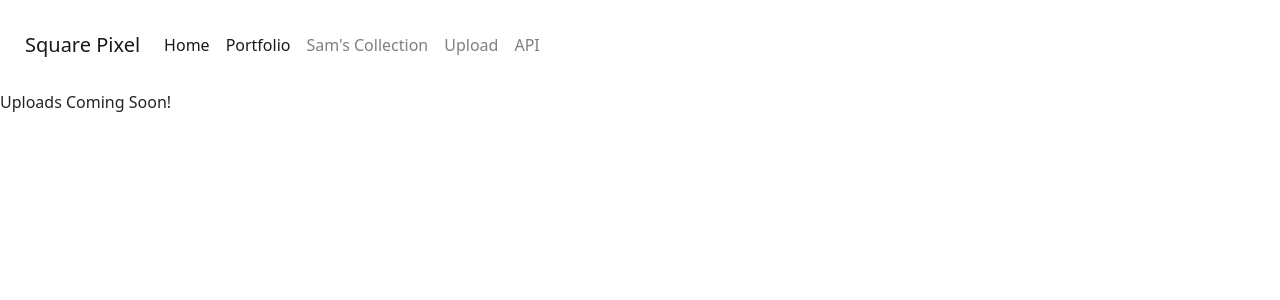
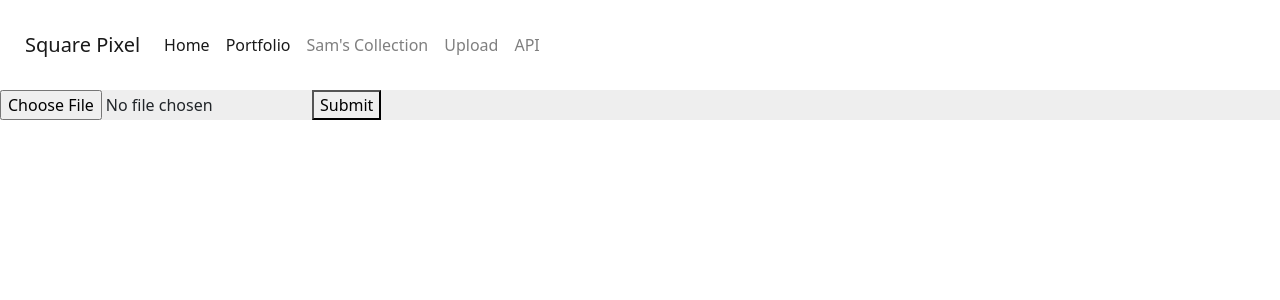
Before and after one commit to RobelTadele/SquarePixel, a React (Create React App) app in the folder ReactApp/: page /upload in a window 1280 px wide. Shown: the top 300 px of the page. Built offline with nearby package versions, Linux system fonts and the light colour scheme.

Commit message:
minor bug fixes

```diff
--- a/ReactApp/src/App.js
+++ b/ReactApp/src/App.js
@@ -3,7 +3,7 @@ import {Routes, Route} from 'react-router-dom'
 import {Home} from './Pages/Home'
 import Portfolio from './Pages/Portfolio';
 import SamsCollection from './Pages/SamsCollection';
-import Authentication from './Pages/Authentication';
+import UploadPage from './Pages/UploadPage'
 import ConsumeAPI from './Pages/ConsumeAPI';
 
 export function App() {
@@ -12,7 +12,7 @@ export function App() {
       <Route path='' element = {<Home />}></Route>
       <Route path='/portfolio' element = {<Portfolio />}></Route>
       <Route path='/Sams-Collection' element = {<SamsCollection />}></Route>
-      <Route path='/upload' element = {<Authentication />}></Route>
+      <Route path='/upload' element = {<UploadPage />}></Route>
       <Route path='/api' element = {<ConsumeAPI />}></Route>
 
     </Routes>
--- a/ReactApp/src/Components/APIendpoints.js
+++ b/ReactApp/src/Components/APIendpoints.js
@@ -6,7 +6,8 @@ const API_endpoint = {
     portfolio : APIURL,
     SamsCollection : APIURL + "/SamsCollection",
     limitedPortfolio: APIURL + "/randomImage",
-    uploads : "Coming Soon"
+    uploads : "Coming Soon",
+    presignedURLTrigger : "https://dp8l534zpa.execute-api.us-east-1.amazonaws.com/test/uploadimage"
 };
 
 export default API_endpoint;
--- a/ReactApp/src/Components/Carousel.js
+++ b/ReactApp/src/Components/Carousel.js
@@ -4,9 +4,9 @@ import { ImageCards } from './HomePage'
 
 export const Carousel = () => {
     const images = {
-        1: "https://squarepixelbucket1.s3.amazonaws.com/MainPortfolio/DSC_0215.jpg",
+        1: "https://squarepixelbucket1.s3.amazonaws.com/MainPortfolio/DSC_0544.jpg",
         2: "https://squarepixelbucket1.s3.amazonaws.com/MainPortfolio/DSC_0455.jpg",
-        3: "https://squarepixelbucket1.s3.amazonaws.com/MainPortfolio/DSC_0517.jpg"
+        3: "https://squarepixelbucket1.s3.amazonaws.com/MainPortfolio/DSC_0078.jpg"
     }
 
     return (
--- a/ReactApp/src/Pages/Authentication.js
+++ /dev/null
@@ -1,18 +0,0 @@
-import React from 'react'
-import { AuthenticationComponents } from '../Components/authenticationComponents'
-import NavBar from '../Components/NavBar'
-
-const AuthenticationPage = () => {
-  return (
-    // <AuthenticationComponents />
-    <>
-    <NavBar />
-    <div>
-      Uploads Coming Soon!
-    </div>
-    </>
-
-  )
-}
-
-export default AuthenticationPage
--- /dev/null
+++ b/ReactApp/src/Pages/UploadPage.js
@@ -0,0 +1,48 @@
+import React, { useState, useEffect } from 'react'
+import NavBar from '../Components/NavBar'
+import 'react-dropzone-uploader/dist/styles.css'
+import Dropzone from 'react-dropzone-uploader'
+import axios from 'axios';
+import API_endpoint from '../Components/APIendpoints'
+
+
+const AuthenticationPage = () => {
+  const [presigned, setpresigned] = useState(null)
+  const [selectedFile, setSelectedFile] = useState(null);
+
+  // Store Selected images
+  const handleImageUpload = (event) => {
+    setSelectedFile(event.target.files[0]);
+  };
+
+  // Fetch PresignedURL from API Gateway
+  const fetchPresignedURL = async (event) => {
+    event.preventDefault();
+    try {
+      const res = await axios.get(API_endpoint.presignedURLTrigger);
+      setpresigned(res.data.body)
+      const formData = new FormData();
+
+      formData.append("image", selectedFile);
+      const submitted = await axios.post(presigned.URL, formData).then((response) => {
+        console.log(response);
+      });
+
+    } catch (err) {
+      console.log(err, "Failed to Upload Image")
+    }
+  };
+
+
+  return (
+    <>
+      <NavBar />
+      <form>
+        <input type="file" onChange={handleImageUpload} />
+        <button type="submit" onClick={fetchPresignedURL}>Submit</button>
+      </form>
+    </>
+  )
+}
+
+export default AuthenticationPage
--- a/ReactApp/src/Styles/homeindex.css
+++ b/ReactApp/src/Styles/homeindex.css
@@ -69,6 +69,7 @@
   flex-basis: 100%;
   height: 100vh;
   flex-wrap: wrap;
+  background-color: #e5e5e5;
 }
 
 .aboutContainer p{
@@ -85,7 +86,7 @@ align-items: center;
 }
 
 .AboutMeContainer{
-  background-color: red;
+  background-color: #fca311;
   width: 65vw;
   height: 80vh;
   display: flex;
--- a/ReactApp/src/Styles/imageHeader.css
+++ b/ReactApp/src/Styles/imageHeader.css
@@ -1,3 +1,6 @@
+#root{
+    background-color: #eeeeee;
+}
 .headingContainer{
     height: 30vh;
     padding: 4vw;
@@ -5,7 +8,7 @@
     display: flex;
     justify-content: center;
     flex-direction: column;
-    background-color: rgb(228, 221, 211);
+    background-color: #bfb8ad;
 }
 
 .heading{
```
Also changed, not shown: ReactApp/src/Components/ApiFetch.js (+4 -4 lines), 1 other file (tests, documents, lock files or other folders).
